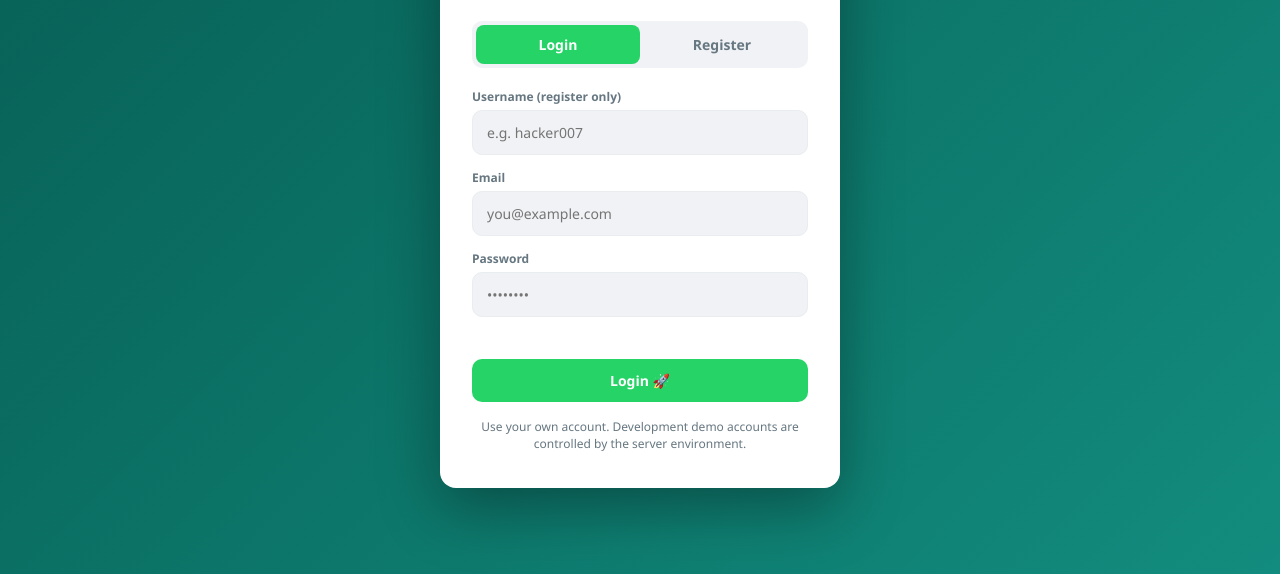
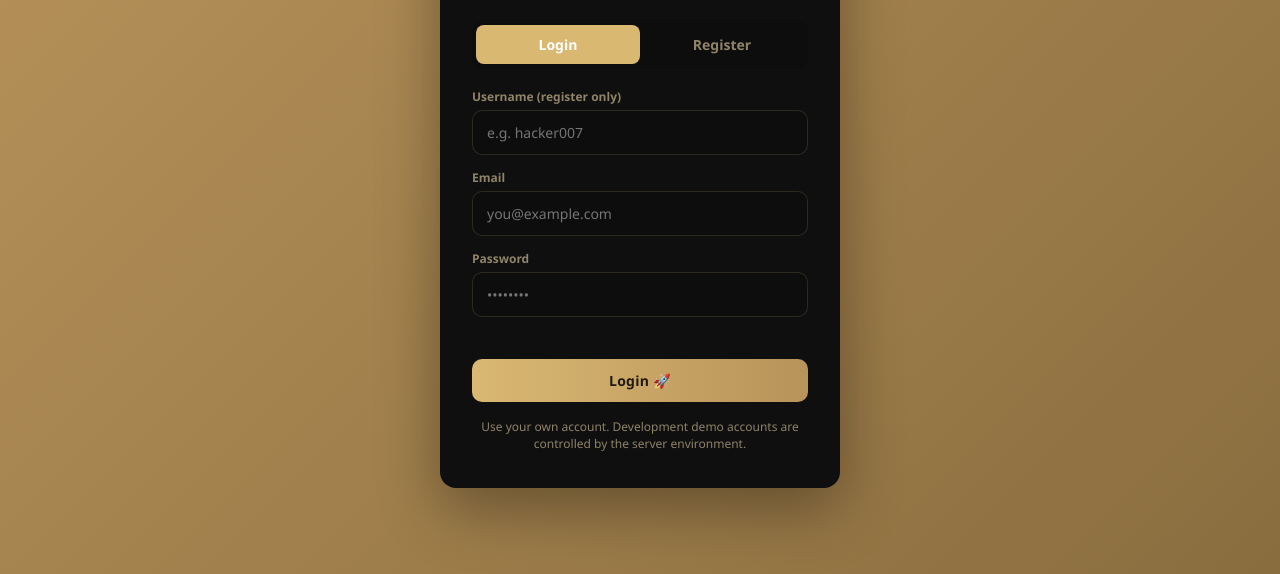
Before and after one commit to basimstore-com/C-K4-Chat, a plain HTML site: page public/index.html in a window 1280 px wide. Shown: the part 226-800 px from the top of the page. Drawn offline with nearby package versions, Linux system fonts and the light colour scheme.

Commit message:
Update style.css

```diff
--- a/public/style.css
+++ b/public/style.css
@@ -4,40 +4,40 @@
    ============================================================ */
 
 :root {
-  --primary: #075E54;
-  --secondary: #128C7E;
-  --accent: #25D366;
-  --accent-dark: #1DA851;
-  --bg: #f0f2f5;
-  --chat-bg: #efe7dd;
-  --panel: #ffffff;
-  --sidebar: #ffffff;
-  --text: #111b21;
-  --text-secondary: #667781;
-  --border: #e9edef;
-  --hover: #f5f6f6;
-  --bubble-out: #d9fdd3;
-  --bubble-in: #ffffff;
-  --shadow: 0 1px 3px rgba(11,20,26,.13);
+  --primary: #B8935A;
+  --secondary: #8a6d3f;
+  --accent: #D9B872;
+  --accent-dark: #C9A25E;
+  --bg: #0a0a0a;
+  --chat-bg: #050505;
+  --panel: #0f0f0f;
+  --sidebar: #0a0a0a;
+  --text: #EDE0C0;
+  --text-secondary: #8f8368;
+  --border: rgba(217,184,114,.16);
+  --hover: #141108;
+  --bubble-out: #201a0d;
+  --bubble-in: #111111;
+  --shadow: 0 1px 6px rgba(0,0,0,.7);
   --danger: #e53935;
   --warning: #f9a825;
-  --online: #25D366;
-  --input-bg: #f0f2f5;
+  --online: #D9B872;
+  --input-bg: #0d0d0d;
 }
 
 body.dark {
-  --bg: #0b141a;
-  --chat-bg: #0b141a;
-  --panel: #111b21;
-  --sidebar: #111b21;
-  --text: #e9edef;
-  --text-secondary: #8696a0;
-  --border: #222d34;
-  --hover: #202c33;
-  --bubble-out: #005c4b;
-  --bubble-in: #202c33;
-  --input-bg: #2a3942;
-  --shadow: 0 1px 3px rgba(0,0,0,.4);
+  --bg: #000000;
+  --chat-bg: #000000;
+  --panel: #060606;
+  --sidebar: #060606;
+  --text: #EDE0C0;
+  --text-secondary: #7a6e50;
+  --border: rgba(217,184,114,.14);
+  --hover: #0d0a04;
+  --bubble-out: #1a1508;
+  --bubble-in: #0a0a0a;
+  --input-bg: #080604;
+  --shadow: 0 1px 6px rgba(0,0,0,.9);
 }
 
 * { margin: 0; padding: 0; box-sizing: border-box; }
@@ -73,11 +73,12 @@
   text-align: center;
 }
 .auth-logo {
-  font-size: 44px; font-weight: 800; color: var(--accent);
-  letter-spacing: -1px; margin-bottom: 4px;
+  font-family: Georgia, 'Times New Roman', serif;
+  font-size: 44px; font-weight: 700; color: var(--accent);
+  letter-spacing: 1px; margin-bottom: 4px;
 }
 .auth-logo .cur { color: var(--primary); }
-body.dark .auth-logo .cur { color: #7fe3b0; }
+body.dark .auth-logo .cur { color: #D9B872; }
 .auth-tag { color: var(--text-secondary); font-size: 13px; margin-bottom: 24px; }
 .auth-tabs { display: flex; background: var(--input-bg); border-radius: 10px; padding: 4px; margin-bottom: 20px; }
 .auth-tabs button {
@@ -92,17 +93,19 @@
   background: var(--input-bg); color: var(--text); font-size: 14px; outline: none; transition: border .2s;
 }
 .auth-field input:focus { border-color: var(--accent); }
+.auth-hint { display: block; font-size: 11px; color: var(--text-secondary); margin-top: 4px; }
 .btn {
-  border: none; border-radius: 10px; padding: 12px 20px; font-weight: 600; font-size: 14px;
-  background: var(--accent); color: #fff; transition: background .2s, transform .1s;
+  border: none; border-radius: 10px; padding: 12px 20px; font-weight: 700; font-size: 14px;
+  background: linear-gradient(90deg, #D9B872, #B8935A); color: #201a0d;
+  transition: filter .2s, transform .1s; letter-spacing: .3px;
 }
-.btn:hover { background: var(--accent-dark); }
+.btn:hover { filter: brightness(1.08); }
 .btn:active { transform: scale(.98); }
 .btn:disabled { opacity: .6; cursor: not-allowed; }
 .btn-full { width: 100%; }
-.btn-secondary { background: var(--secondary); }
-.btn-danger { background: var(--danger); }
-.btn-ghost { background: transparent; color: var(--secondary); border: 1.5px solid var(--secondary); }
+.btn-secondary { background: var(--secondary); color: #fff; }
+.btn-danger { background: var(--danger); color: #fff; }
+.btn-ghost { background: transparent; color: var(--accent); border: 1.5px solid var(--accent); }
 .btn-sm { padding: 7px 12px; font-size: 12px; border-radius: 8px; }
 .auth-error { color: var(--danger); font-size: 13px; margin: 10px 0; min-height: 18px; }
 .auth-demo { margin-top: 16px; font-size: 12px; color: var(--text-secondary); }
@@ -123,7 +126,7 @@
   background: var(--panel); padding: 12px 16px; display: flex; align-items: center; gap: 12px;
   border-bottom: 1px solid var(--border);
 }
-.sidebar-header .app-title { font-weight: 700; font-size: 19px; color: var(--accent); flex: 1; }
+.sidebar-header .app-title { font-family: Georgia, 'Times New Roman', serif; font-weight: 700; font-size: 19px; letter-spacing: .5px; color: var(--accent); flex: 1; }
 .header-icon-btn {
   background: transparent; border: none; font-size: 20px; padding: 8px; border-radius: 50%;
   color: var(--text-secondary); transition: background .2s; position: relative;
@@ -139,7 +142,7 @@
 .story-item { display: flex; flex-direction: column; align-items: center; gap: 4px; cursor: pointer; min-width: 62px; }
 .story-ring {
   width: 54px; height: 54px; border-radius: 50%; padding: 2.5px;
-  background: linear-gradient(45deg, #f9a825, #e53935, #25D366); display: flex;
+  background: linear-gradient(45deg, #B8935A, #D9B872, #EDE0C0); display: flex;
 }
 .story-ring.viewed { background: var(--border); }
 .story-ring.highlight { background: linear-gradient(45deg, #f9a825, #ffb300); }
@@ -227,13 +230,14 @@
   animation: msgIn .18s ease-out;
 }
 @keyframes msgIn { from { opacity: 0; transform: translateY(6px); } to { opacity: 1; transform: none; } }
+@keyframes ptrSpin { from { transform: rotate(0deg); } to { transform: rotate(360deg); } }
 .message.out { margin-left: auto; background: var(--bubble-out); border-top-right-radius: 2px; }
 .message.in { margin-right: auto; background: var(--bubble-in); border-top-left-radius: 2px; }
 .message .sender-name { display: block; color: var(--secondary); font-size: 12.5px; font-weight: 700; margin-bottom: 2px; }
 .message.deleted { background: transparent; border: 1px dashed var(--text-secondary); color: var(--text-secondary); font-style: italic; box-shadow: none; }
 .message.pinned-msg::before { content: '📌'; position: absolute; top: -8px; left: -6px; font-size: 12px; }
 .message .msg-text { white-space: pre-wrap; }
-.message .msg-text a { color: #027eb5; }
+.message .msg-text a { color: #D9B872; }
 .message img.msg-media { max-width: 100%; border-radius: 8px; display: block; margin: 4px 0; cursor: pointer; }
 .message video.msg-media { max-width: 100%; border-radius: 8px; display: block; margin: 4px 0; }
 .message .file-attach {
@@ -365,7 +369,7 @@
 
 /* ============ MODALS ============ */
 .modal-overlay {
-  position: fixed; inset: 0; background: rgba(11,20,26,.6); display: none; align-items: center; justify-content: center;
+  position: fixed; inset: 0; background: rgba(0,0,0,.7); display: none; align-items: center; justify-content: center;
   z-index: 100; padding: 16px; backdrop-filter: blur(2px);
 }
 .modal-overlay.open { display: flex; }
@@ -400,7 +404,7 @@
   display: flex; align-items: center; gap: 10px; padding: 10px 12px; cursor: pointer; border-bottom: 1px solid var(--border);
 }
 .user-pick:hover { background: var(--hover); }
-.user-pick.selected { background: rgba(37,211,102,.15); }
+.user-pick.selected { background: rgba(217,184,114,.15); }
 .user-pick .up-av {
   width: 38px; height: 38px; border-radius: 50%; background: var(--secondary); color: #fff; display: flex;
   align-items: center; justify-content: center; font-weight: 700; overflow: hidden; flex-shrink: 0;
@@ -447,7 +451,7 @@
 }
 .call-avatar img { width: 100%; height: 100%; object-fit: cover; }
 .call-avatar.pulsing { animation: callPulse 1.5s infinite; }
-@keyframes callPulse { 0%,100% { box-shadow: 0 0 0 0 rgba(37,211,102,.55); } 50% { box-shadow: 0 0 0 26px rgba(37,211,102,0); } }
+@keyframes callPulse { 0%,100% { box-shadow: 0 0 0 0 rgba(217,184,114,.55); } 50% { box-shadow: 0 0 0 26px rgba(217,184,114,0); } }
 .call-name { font-size: 20px; font-weight: 700; }
 .call-status { color: var(--text-secondary); font-size: 13px; margin: 6px 0 20px; min-height: 18px; }
 .call-videos { position: relative; }
@@ -465,6 +469,7 @@
 .call-ctrl.mute { background: var(--text-secondary); }
 .call-ctrl.unmute { background: var(--warning); }
 .call-ctrl.cam { background: var(--text-secondary); }
+.call-ctrl.switchcam { background: var(--text-secondary); }
 .call-ctrl.screen { background: var(--secondary); }
 .call-timer { font-size: 22px; font-weight: 700; color: var(--accent); font-variant-numeric: tabular-nums; }
 
@@ -506,10 +511,10 @@
 /* Toast */
 #toastWrap { position: fixed; bottom: 24px; left: 50%; transform: translateX(-50%); z-index: 300; display: flex; flex-direction: column; gap: 8px; align-items: center; }
 .toast {
-  background: #1f2c34; color: #fff; padding: 12px 22px; border-radius: 24px; font-size: 13.5px;
+  background: #161310; color: #EDE0C0; padding: 12px 22px; border-radius: 24px; font-size: 13.5px; border: 1px solid rgba(217,184,114,.2);
   box-shadow: 0 10px 30px rgba(0,0,0,.4); animation: toastIn .25s; max-width: 90vw;
 }
-.toast.success { background: #1da851; } .toast.error { background: #c62828; } .toast.info { background: #128C7E; }
+.toast.success { background: #C9A25E; color:#201a0d; } .toast.error { background: #c62828; } .toast.info { background: #8a6d3f; }
 @keyframes toastIn { from { opacity: 0; transform: translateY(14px); } to { opacity: 1; transform: none; } }
 
 /* Settings modal bits */
@@ -534,7 +539,7 @@
 .wallpaper-item.selected { border-color: var(--accent); }
 .wallpaper-item.solid-1 { background: #efe7dd; } .wallpaper-item.solid-2 { background: #d1e7dd; }
 .wallpaper-item.solid-3 { background: #e7d8d1; } .wallpaper-item.solid-4 { background: #d1d8e7; }
-.wallpaper-item.solid-5 { background: #0b141a; color: #ccc; } .wallpaper-item.solid-6 { background: #16262e; color: #ccc; }
+.wallpaper-item.solid-5 { background: #0a0a0a; color: #ccc; } .wallpaper-item.solid-6 { background: #1a1508; color: #ccc; }
 .wallpaper-item.wp-img-1 { background-image: linear-gradient(rgba(0,0,0,.15), rgba(0,0,0,.15)), url('https://images.unsplash.com/photo-1518791841217-8f162f1e1131?w=200'); }
 .wallpaper-item.wp-img-2 { background-image: linear-gradient(rgba(0,0,0,.15), rgba(0,0,0,.15)), url('https://images.unsplash.com/photo-1506744038136-46273834b3fb?w=200'); }
 .wallpaper-item.wp-img-3 { background-image: linear-gradient(rgba(0,0,0,.15), rgba(0,0,0,.15)), url('https://images.unsplash.com/photo-1470071459604-3b5ec3a7fe05?w=200'); }
@@ -543,7 +548,7 @@
 .empty-state { flex: 1; display: flex; flex-direction: column; align-items: center; justify-content: center; color: var(--text-secondary); gap: 10px; }
 .empty-state .es-ico { font-size: 64px; opacity: .5; }
 .empty-state .es-title { font-size: 22px; color: var(--text-secondary); font-weight: 300; }
-.lock-note { display: flex; gap: 6px; align-items: center; font-size: 12.5px; color: #8696a0; background: #ffeecd; padding: 10px 16px; justify-content: center; }
+.lock-note { display: flex; gap: 6px; align-items: center; font-size: 12.5px; color: #201a0d; background: #D9B872; padding: 10px 16px; justify-content: center; }
 
 /* Quick replies */
 .quick-replies-row { display: flex; gap: 6px; padding: 6px 14px; background: var(--panel); border-top: 1px solid var(--border); overflow-x: auto; }
@@ -559,7 +564,7 @@
 
 /* Notifications panel */
 .notif-item { display: flex; gap: 10px; padding: 12px 14px; border-bottom: 1px solid var(--border); }
-.notif-item.unread { background: rgba(37,211,102,.08); }
+.notif-item.unread { background: rgba(217,184,114,.08); }
 .notif-item .ni-ico { font-size: 20px; }
 .notif-item .ni-title { font-weight: 600; font-size: 14px; }
 .notif-item .ni-body { font-size: 12.5px; color: var(--text-secondary); }
```
